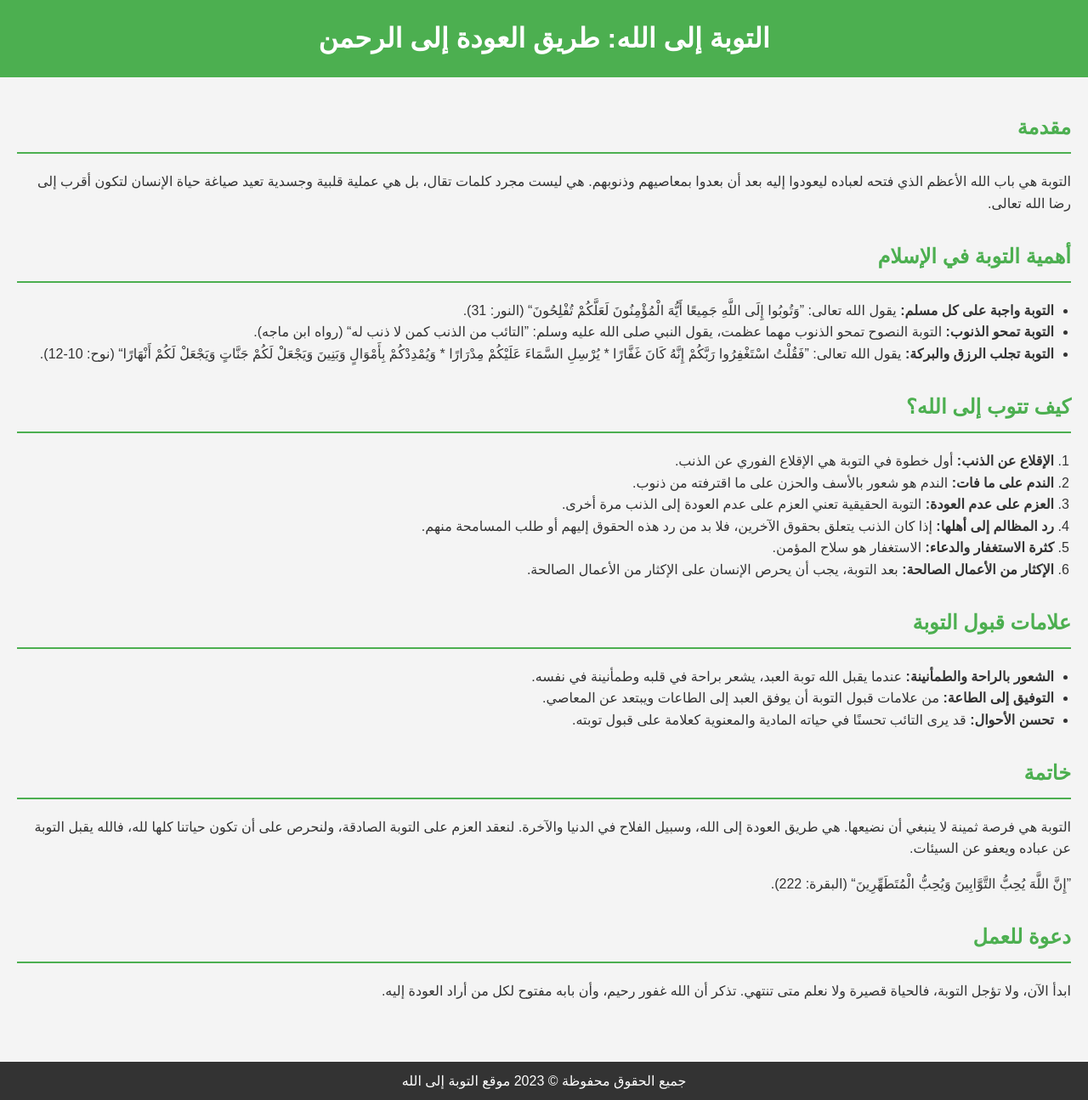
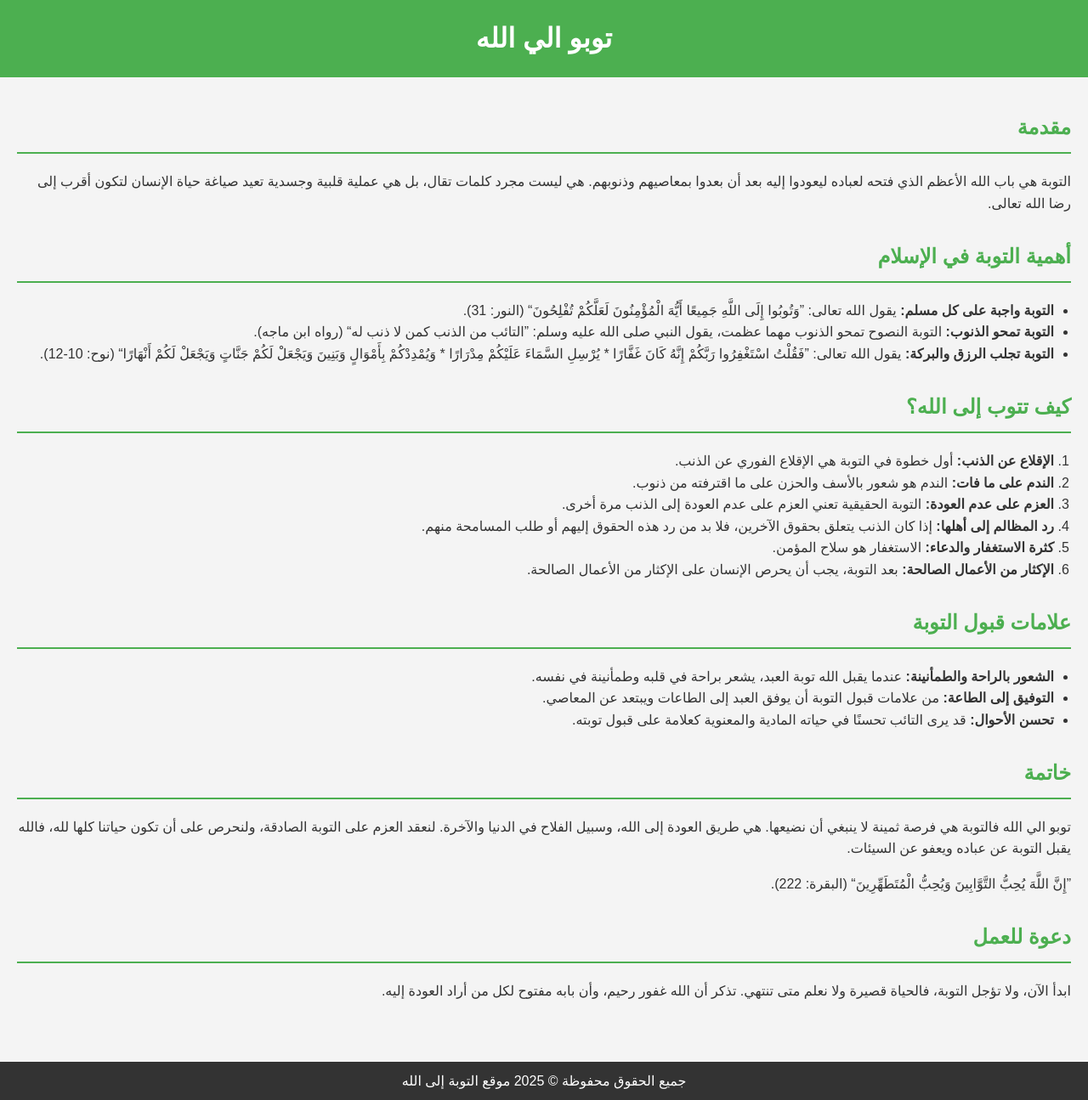
Before and after one commit to ahmedazmy81819/altobh, a plain HTML site: page index.html in a window 1280 px wide. Shown: the whole page at 85% size. Drawn offline with Linux system fonts and the light colour scheme.

Commit message:
Update index.html

```diff
--- a/index.html
+++ b/index.html
@@ -8,7 +8,7 @@
 </head>
 <body>
     <header>
-        <h1>التوبة إلى الله: طريق العودة إلى الرحمن</h1>
+        <h1>توبو الي الله</h1>
     </header>
 
     <main>
@@ -49,7 +49,7 @@
 
         <section>
             <h2>خاتمة</h2>
-            <p>التوبة هي فرصة ثمينة لا ينبغي أن نضيعها. هي طريق العودة إلى الله، وسبيل الفلاح في الدنيا والآخرة. لنعقد العزم على التوبة الصادقة، ولنحرص على أن تكون حياتنا كلها لله، فالله يقبل التوبة عن عباده ويعفو عن السيئات.</p>
+            <p>توبو الي الله فالتوبة هي فرصة ثمينة لا ينبغي أن نضيعها. هي طريق العودة إلى الله، وسبيل الفلاح في الدنيا والآخرة. لنعقد العزم على التوبة الصادقة، ولنحرص على أن تكون حياتنا كلها لله، فالله يقبل التوبة عن عباده ويعفو عن السيئات.</p>
             <p><q>إِنَّ اللَّهَ يُحِبُّ التَّوَّابِينَ وَيُحِبُّ الْمُتَطَهِّرِينَ</q> (البقرة: 222).</p>
         </section>
 
@@ -60,7 +60,7 @@
     </main>
 
     <footer>
-        <p>جميع الحقوق محفوظة &copy; 2023 موقع التوبة إلى الله</p>
+        <p>جميع الحقوق محفوظة &copy; 2025 موقع التوبة إلى الله</p>
     </footer>
 </body>
 </html>
```
